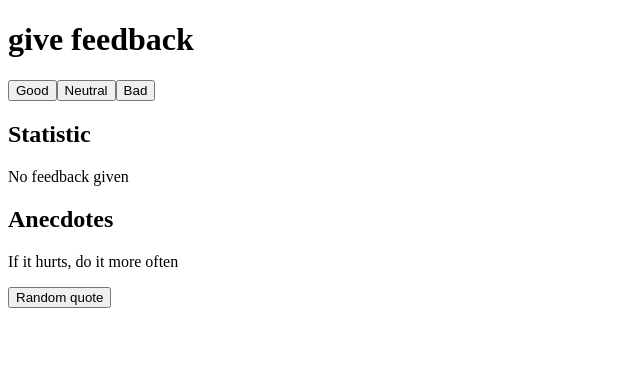
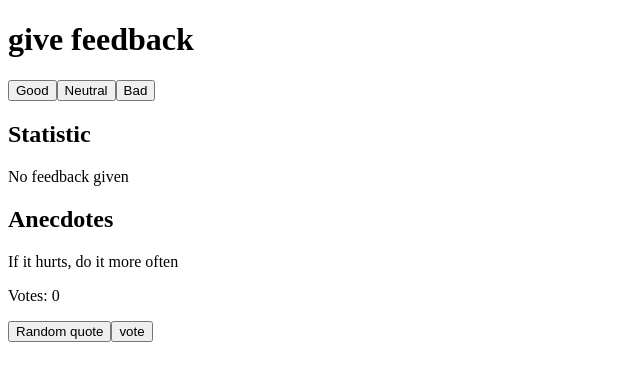
Before and after one commit to andrescanve/FullStackOpen, a React (Create React App) app in the folder part1/: page / in a window 1280 px wide. Shown: the top 380 px of the page, without its empty margins (0-640 px from the left). Built offline with nearby package versions, Linux system fonts and the light colour scheme.

Commit message:
added part1 1.12

```diff
--- a/part1/src/App.js
+++ b/part1/src/App.js
@@ -18,14 +18,29 @@ export const App = () => {
 
   const [selected, setSelected] = useState(0);
 
-  const anecdotes = [
-    "If it hurts, do it more often",
-    "Adding manpower to a late software project makes it later!",
-    "The first 90 percent of the code accounts for the first 90 percent of the development time...The remaining 10 percent of the code accounts for the other 90 percent of the development time.",
-    "Any fool can write code that a computer can understand. Good programmers write code that humans can understand.",
-    "Premature optimization is the root of all evil.",
-    "Debugging is twice as hard as writing the code in the first place. Therefore, if you write the code as cleverly as possible, you are, by definition, not smart enough to debug it.",
-  ];
+  const [anecdotes, setAnecdotes] = useState([
+    { quote: "If it hurts, do it more often", votes: 0 },
+    {
+      quote: "Adding manpower to a late software project makes it later!",
+      votes: 0,
+    },
+    {
+      quote:
+        "The first 90 percent of the code accounts for the first 90 percent of the development time...The remaining 10 percent of the code accounts for the other 90 percent of the development time.",
+      votes: 0,
+    },
+    {
+      quote:
+        "Any fool can write code that a computer can understand. Good programmers write code that humans can understand.",
+      votes: 0,
+    },
+    { quote: "Premature optimization is the root of all evil.", votes: 0 },
+    {
+      quote:
+        "Debugging is twice as hard as writing the code in the first place. Therefore, if you write the code as cleverly as possible, you are, by definition, not smart enough to debug it.",
+      votes: 0,
+    },
+  ]);
 
   const handleGood = () => {
     const { value } = good;
@@ -46,6 +61,13 @@ export const App = () => {
     //set a random value
     const index = Math.floor(Math.random() * anecdotes.length);
     setSelected(index);
+  };
+
+  const handleVote = () => {
+    const quote = anecdotes[selected];
+    quote.votes += 1;
+
+    setAnecdotes([...anecdotes, quote]);
   };
 
   return (
@@ -80,8 +102,10 @@ export const App = () => {
       )}
       <div>
         <h2>Anecdotes</h2>
-        <p>{anecdotes[selected]}</p>
+        <p>{anecdotes[selected].quote}</p>
+        <p>Votes: {anecdotes[selected].votes}</p>
         <button onClick={handleSelected}>Random quote</button>
+        <button onClick={handleVote}>vote</button>
       </div>
     </div>
   );
```
